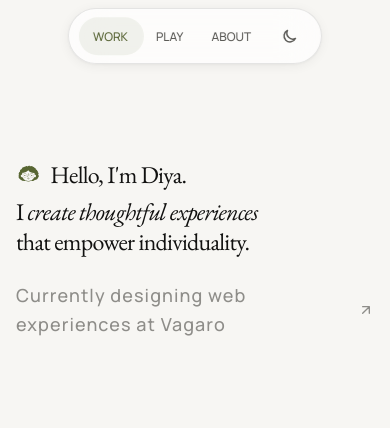
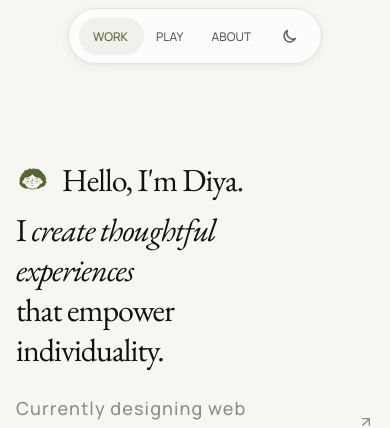
Before and after one commit to db2002/portfolio, a Next.js app: page /work in a window 390 px wide. Shown: the top 428 px of the page. Built offline with nearby package versions, Linux system fonts and the light colour scheme.

Commit message:
fix: increase hero headline minimum size on mobile

```diff
--- a/app/play/play.module.css
+++ b/app/play/play.module.css
@@ -19,7 +19,7 @@
 
 .headline {
   font-family: var(--font-display);
-  font-size: clamp(var(--text-xl), 5vw, 4rem);
+  font-size: clamp(2rem, 6vw, 4rem);
   font-weight: var(--weight-regular);
   letter-spacing: var(--tracking-tight);
   line-height: 1.25;
--- a/app/work/work.module.css
+++ b/app/work/work.module.css
@@ -28,7 +28,7 @@
 
 .heroSub {
   font-family: var(--font-display);
-  font-size: clamp(var(--text-xl), 5vw, 4rem);
+  font-size: clamp(2rem, 6vw, 4rem);
   font-weight: var(--weight-regular);
   letter-spacing: var(--tracking-tight);
   line-height: 1.25;
```
